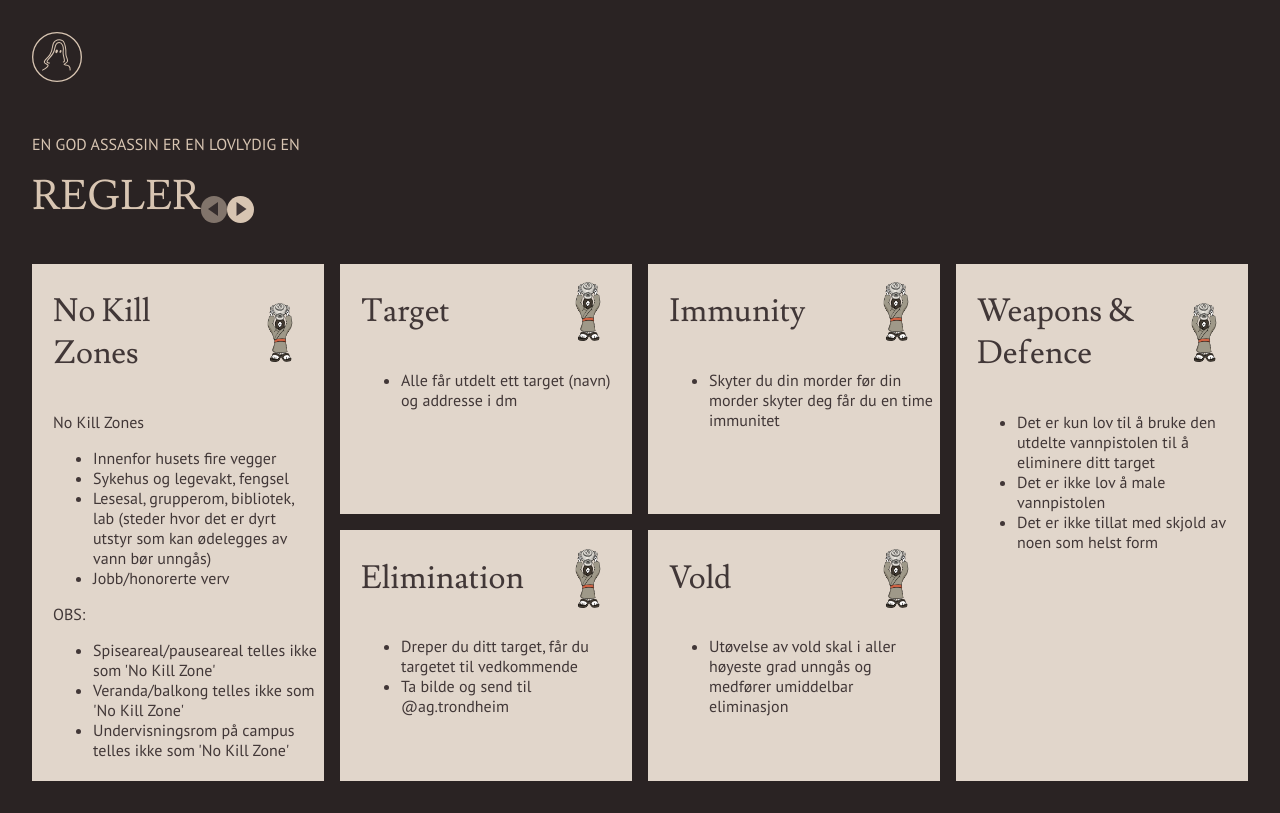
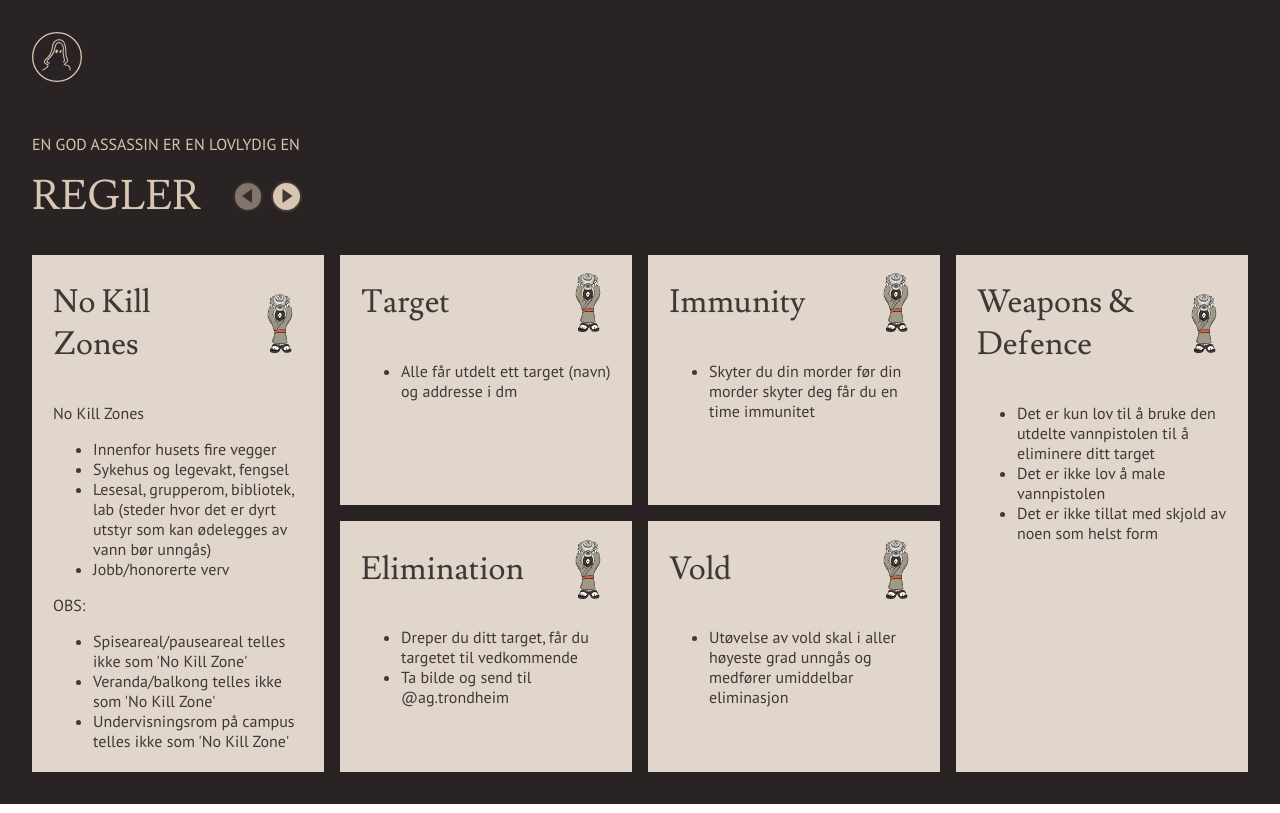
Before and after one commit to assassingamesno/assassin-games, a React (Create React App) app in the folder assassin-games/assassin-games-webapp/: page /rules in a window 1280 px wide. Built offline with nearby package versions, Linux system fonts and the light colour scheme.

Commit message:
#6: styled rules controll buttons

```diff
--- a/assassin-games/assassin-games-webapp/src/styling/components/rules.scss
+++ b/assassin-games/assassin-games-webapp/src/styling/components/rules.scss
@@ -2,14 +2,18 @@
 
 $ruleCardTextColor: $stonebrown;
 $ruleCardBGColor : $stonepaper;
+$controlButtonBorderColor : $stonebrown;
 
 .titleControlWrapper{
     display:flex;
     justify-self: flex-start;
+    margin-bottom: 1rem;
 }
 
 .pageTitle {
     margin-top: 1rem;
+    margin-bottom: 1rem;
+    margin-right: 2rem;
     font-size: 41px;
 }
 
@@ -48,6 +52,7 @@ $ruleCardBGColor : $stonepaper;
     color: $stonebrown;
     text-align: left;
     margin-left: 1rem;
+    margin-right: 1rem;
 }
 
 .ruleCardBullet {
@@ -55,17 +60,21 @@ $ruleCardBGColor : $stonepaper;
 }
 
 .rightArrowButton{
+    border: 2px solid $controlButtonBorderColor;
     padding-left: 9px;
     padding-right: 7px;
     padding-top: 6px;
     padding-bottom: 3px;
+    margin-left: 0.25rem;
 }
 
 .leftArrowButton{
+    border: 2px solid $controlButtonBorderColor;
     padding-left: 7px;
     padding-right: 9px;
     padding-top: 6px;
     padding-bottom: 3px;
+    margin-right: 0.25rem;
 }
 
 .CardsWrapper {
```
